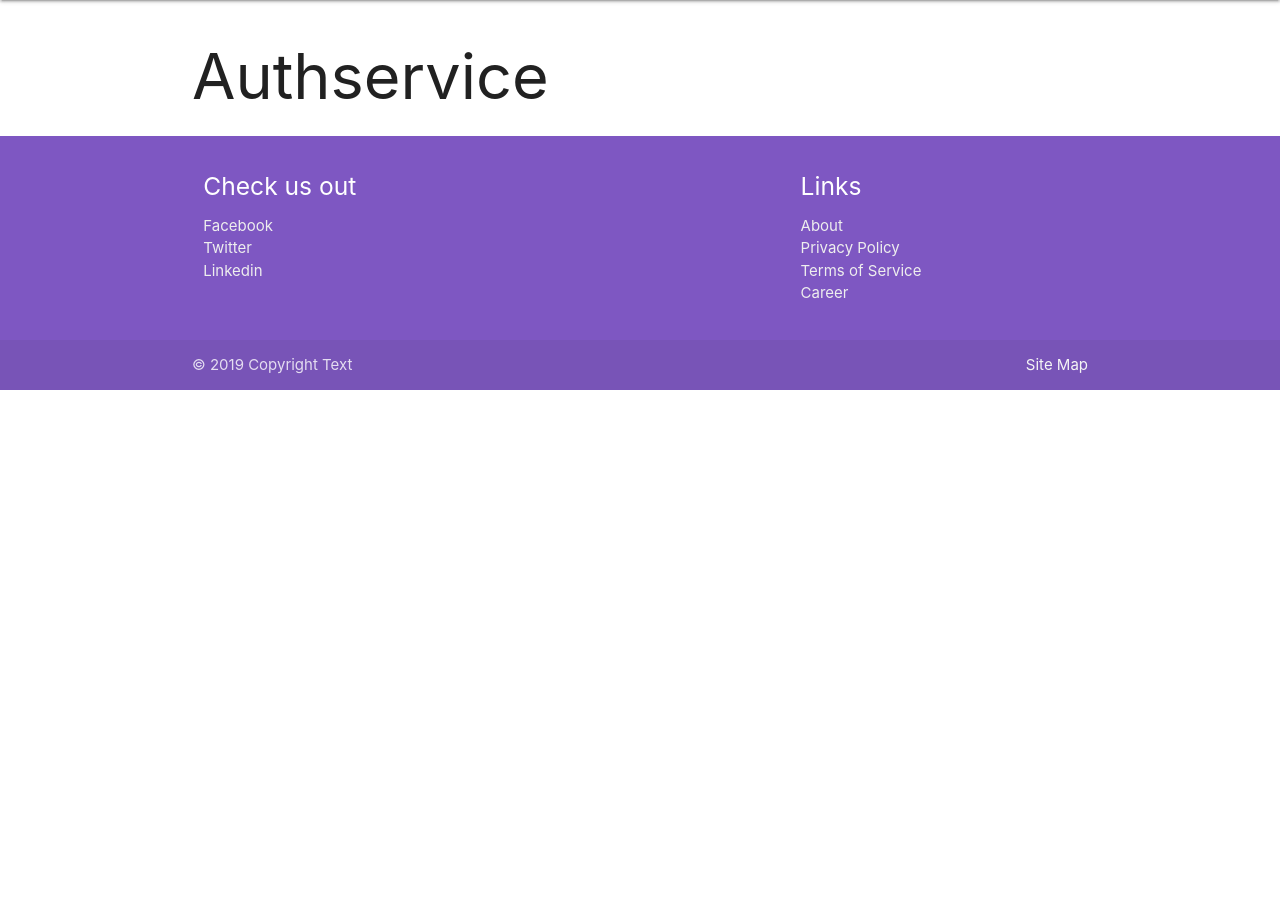
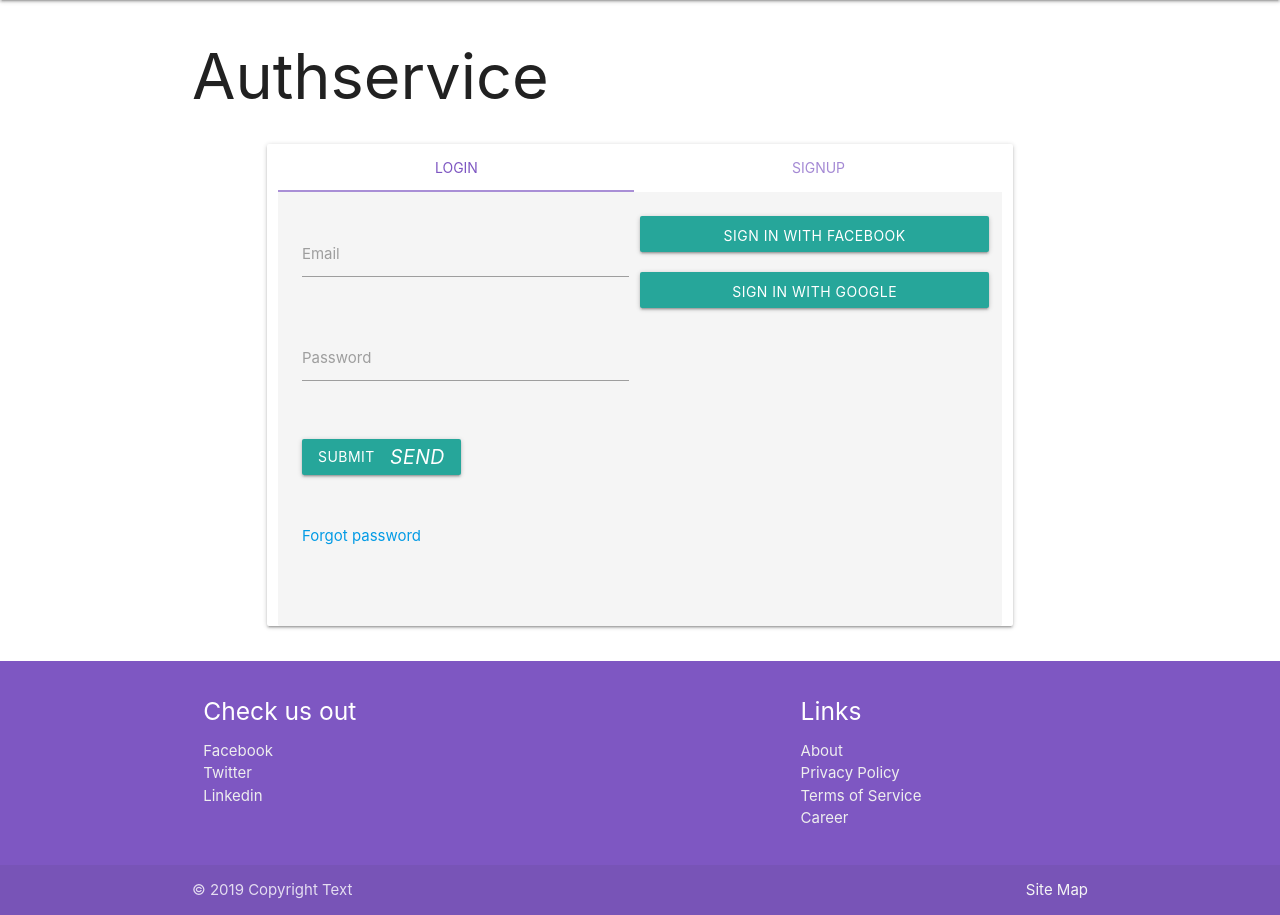
Before and after one commit to mshrinetra/aristosoft, a Django app: page /authservice/ in a window 1280 px wide. Shown: the part 64-979 px from the top of the page. Before the commit the page ends 454 px from the top, so only its background shows below. Run offline with Django 3.2, Linux system fonts and the light colour scheme; some libraries are stand-ins or nearby versions.

Commit message:
Add social login
	modified:   aristosoft/aristosoft/settings.py
	modified:   aristosoft/aristosoft/urls.py
	modified:   aristosoft/authservice/templates/authservice/index.html
	new file:   requirements.txt

```diff
--- a/aristosoft/aristosoft/urls.py
+++ b/aristosoft/aristosoft/urls.py
@@ -23,4 +23,5 @@ urlpatterns = [
     path('authservice/', include('authservice.urls')),
     path('sitelinks/', include('sitelinks.urls')),
     path('admin/', admin.site.urls),
+    path('accounts/', include('allauth.urls')),
 ] + static(settings.STATIC_URL, document_root=settings.STATIC_ROOT)
--- a/aristosoft/authservice/templates/authservice/index.html
+++ b/aristosoft/authservice/templates/authservice/index.html
@@ -1,10 +1,75 @@
 {% extends 'base.html' %}
 {% load static %}
+
+{% load socialaccount %}
+{% providers_media_js %}
 
 
 {% block content %}
 <h1>Authservice</h1>
 
+<div class="row">
+    <div class="col s1"></div>
+    <div class="card col s10">
+        <div class="card-tabs">
+            <ul class="tabs tabs-fixed-width">
+                <li class="tab"><a class="active" href="#login_tab">Login</a></li>
+                <li class="tab"><a href="#signup_tab">Signup</a></li>
+            </ul>
+        </div>
+        <div class="card-content grey lighten-4">
+            <div id="login_tab">
+                <div class="row">
+                    <form method="POST" action="#" class="col l6 m12">
+                        <div class="row">
+                            <div class="input-field col s12">
+                                <input id="login_email" name="email" type="email" class="validate">
+                                <label for="login_email">Email</label>
+                            </div>
+                        </div>
+                        <div class="row">
+                            <div class="input-field col s12">
+                                <input id="login_password" type="password" name="password" class="validate">
+                                <label for="login_password">Password</label>
+                            </div>
+                        </div>
+                        <div class="row">
+                            <div class="input-field col s12">
+                                <button class="btn waves-effect waves-light" type="submit" name="submit">Submit
+                                    <i class="material-icons right">send</i>
+                                </button>
+                            </div>
+                        </div>
+                        <div class="row">
+                            <div class="input-field col s12">
+                                <a href="/authservice/forgot_password">Forgot password</a>
+                            </div>
+                        </div>
+                    </form>
+                    <div class="col l6 m12">
+                        <div class="row">
+                            <a class="waves-effect waves-light btn col s12 social facebook"
+                                href="{% provider_login_url "facebook" method="oauth2" %}"><i
+                                    class="fa fa-facebook"></i>
+                                Sign in with
+                                facebook</a>
+                        </div>
+                        <div class="row">
+                            <a class="waves-effect waves-light btn col s12 social google"
+                                href="{% provider_login_url "google" method="oauth2" %}"><i class="fa fa-google"></i>
+                                Sign
+                                in with
+                                google</a>
+                        </div>
+                    </div>
+                </div>
+                <div id="signup_tab">Signup</div>
+            </div>
+        </div>
+    </div>
+    <div class="col s1"></div>
+</div>
+
 
 
 {% endblock %}
```
Also changed, not shown: aristosoft/aristosoft/settings.py (+49 -1 lines), requirements.txt (added, +16 -0 lines).
